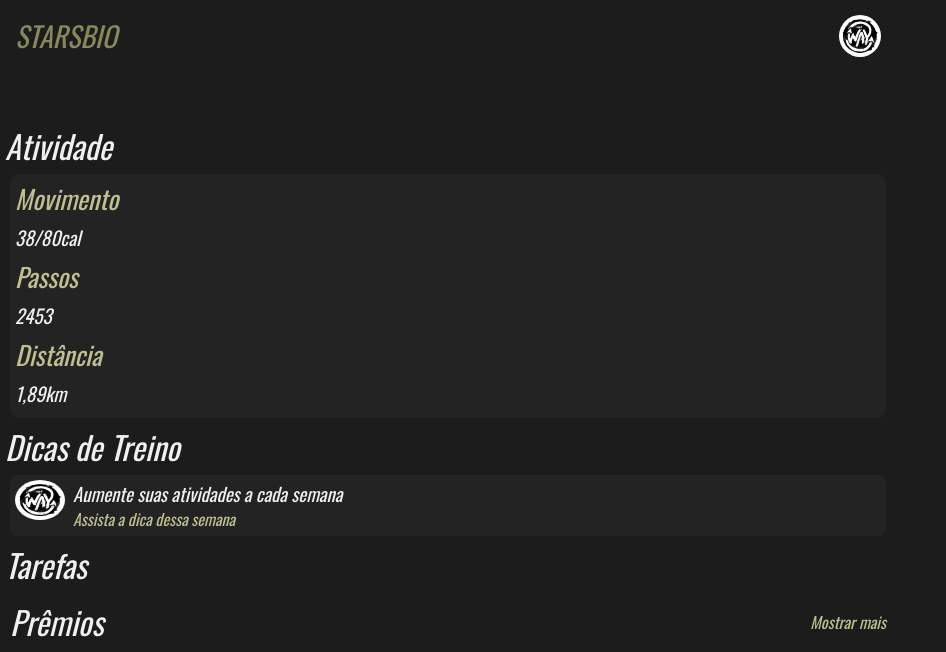
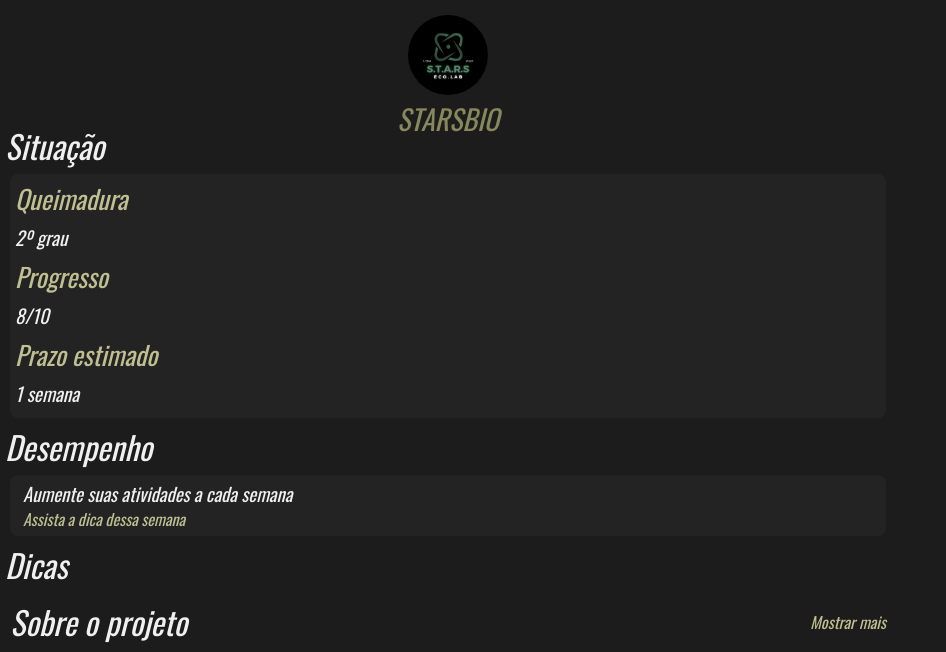
Before and after one commit to DevsAlves/STARSBIO, a plain HTML site: page index.html in a window 1280 px wide. Shown: the whole page, without its empty margins (0-946 px from the left). Drawn offline with nearby package versions, Linux system fonts and the light colour scheme.

Commit message:
style : Changes to content and some parts of the website

```diff
--- a/index.html
+++ b/index.html
@@ -9,8 +9,8 @@
 </head>
 <body>
     <nav id="navbar">
+        <img src="img/logo.jpg" alt="" id="profile">
         <h1>STARSBIO</h1>
-        <img src="img/download (1).jpeg" alt="" id="profile">
     </nav>
 
     <main  id="main_container">
@@ -18,26 +18,24 @@
 
         </div>
         <div class="section1">
-            <h2>Atividade</h2>
+            <h2>Situação</h2>
             <div class="content">
                 <div class="content_p">
-                    <p>Movimento</p>
-                    <p class="value">38/80cal</p>
-
-                    <p>Passos</p>
-                    <p class="value">2453</p>
-
-                    <p>Distância</p>
-                    <p class="value">1,89km</p>
+                    <p>Queimadura</p>
+                    <p class="value">2º grau</p>
+                    <p>Progresso</p>
+                    <p class="value">8/10</p>
+                    <p>Prazo estimado</p>
+                    <p class="value">1 semana</p>
                 </div>
             </div>
         </div>
 
         <div class="section2">
-            <h2>Dicas de Treino</h2>
+            <h2>Desempenho</h2>
             <div class="content">
                 <div class="content_inline">
-                    <img src="img/download (1).jpeg" alt="logo" class="profile" height="40px" width="50px" style="border-radius: 50%;">
+                    <i></i>
                     <div class="sub_content">
                         <h3>Aumente suas atividades a cada semana</h3>
                         <div id="line"></div>
@@ -48,30 +46,27 @@
         </div>
 
         <div class="section3">
-            <h2>Tarefas</h2>
+            <h2>Dicas</h2>
             <!-- Adicionar funcionalidade de adicionar tarefas e remover tarefas -->
             <div  class="content">
+                <ul>
 
+
+
+                </ul>
             </div>
         </div>
 
         <div class="section4">
-            <div class="heading_awards">    <h2>Prêmios</h2> <a href="#" class="link">Mostrar mais</a> </div>
-
+            <div class="heading_awards">    <h2>Sobre o projeto</h2> <a href="#" class="link">Mostrar mais</a> </div>
             <div class="content">
                 <div class="content_awards">
-                    <img src="" alt="">
-                    <a href=""></a>
-                </div>
+                    <a href=""><img src="img/_781ad5b6-3a7a-4143-8ffc-7b95c3d03949.jpeg" alt=""> </a>
 
-                <div class="content_awards">
-                    <img src="" alt="">
-                    <a href=""></a>
-                </div>
+                    <a href=""><img src="img/_781ad5b6-3a7a-4143-8ffc-7b95c3d03949.jpeg" alt=""></a>
 
-                <div class="content_awards">
-                    <img src="" alt="">
-                    <a href=""></a>
+
+                    <a href=""> <img src="img/_781ad5b6-3a7a-4143-8ffc-7b95c3d03949.jpeg" alt=""> </a>
                 </div>
             </div>
         </div>
--- a/style/style.css
+++ b/style/style.css
@@ -21,8 +21,12 @@
     height: 72px;
     padding: 15px;
     display: flex;
-    justify-content: space-between;
+    text-align: center;
+    align-items: center;
+    flex-direction: column;
 }
+
+
 #navbar h1 {
     font-size: 28px;
     color: #86895D;
@@ -30,6 +34,8 @@
 
 #profile {
     border-radius: 50%;
+    width: 80px;
+    margin-bottom: 3px;
 }
 
 #main_container {
@@ -122,3 +128,14 @@
     text-decoration: none;
     color: #BEC092;
 }
+
+.content_awards {
+    display: flex;
+    justify-content: center;
+}
+
+.content_awards img {
+    border-radius: 50%;
+    width: 60px;
+    margin: 2px 5px 2px 5px;
+}
```
Also changed, not shown: img/download (1).jpeg (deleted), img/logo.jpg (added).
